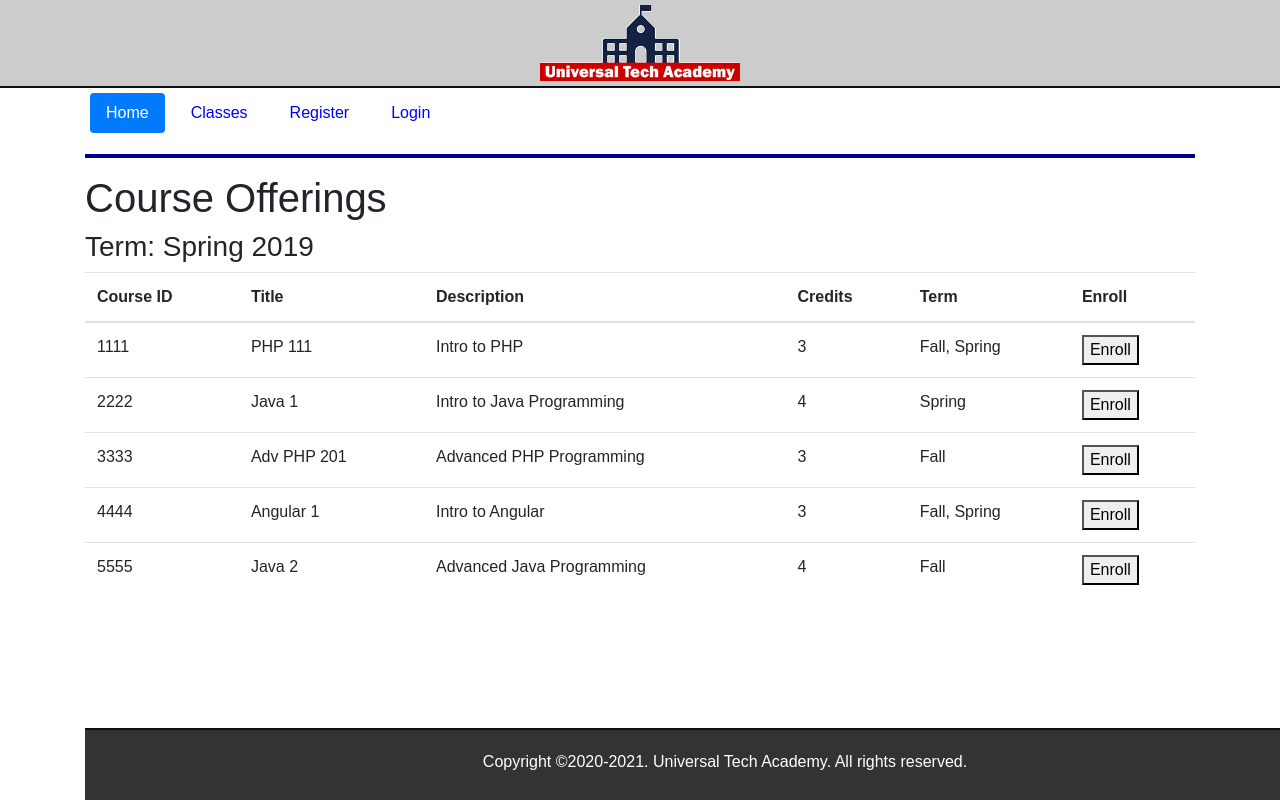
After one commit to akshaybogar/learning_python, a Flask app: page /courses in a window 1280 px wide; the page is wider, and only the part inside the window is pictured. The commit adds this page. Run offline with Flask 2, Linux system fonts and the light colour scheme; some libraries are stand-ins or nearby versions.

Commit message:
created register,login and courses child templates

```diff
--- a/working_with_flask/enrollment/enrollmentapp/routes.py
+++ b/working_with_flask/enrollment/enrollmentapp/routes.py
@@ -5,16 +5,16 @@ from flask import render_template
 @app.route('/index')
 @app.route('/home')
 def index():
-    return render_template('index.html', login=True)
+    return render_template('index.html')
 
 @app.route('/courses')
 def courses():
-    return render_template('course.html', login=True)
+    return render_template('courses.html')
 
 @app.route('/register')
 def register():
-    return render_template('register.html', login=True)
+    return render_template('register.html')
 
 @app.route('/login')
 def login():
-    return render_template('login.html', login=True)
+    return render_template('login.html')
--- /dev/null
+++ b/working_with_flask/enrollment/enrollmentapp/templates/courses.html
@@ -0,0 +1,78 @@
+{% extends "layout.html" %}
+
+    {% block content %}
+    <h1>Course Offerings</h1>
+
+    <!--  Display the Term and Year here --->
+    <h3>Term: Spring 2019</h3>
+
+    <div>
+        <table class="table table-hover">
+            <thead>
+            <tr>
+                <th scope="col">Course ID</th>
+                <th scope="col">Title</th>
+                <th scope="col">Description</th>
+                <th scope="col">Credits</th>
+                <th scope="col">Term</th>
+                <th scope="col">Enroll</th>
+            </tr>
+            </thead>
+            <tbody>
+
+            <!-- Construct the rest of courses here -->
+            <tr>
+                <td scope='row'>1111</td>
+                <td>PHP 111</td>
+                <td>Intro to PHP</td>
+                <td>3</td>
+                <td>Fall, Spring</td>
+                <td>
+                    <button>Enroll</button>
+                </td>
+            </tr>
+            <tr>
+                <td scope='row'>2222</td>
+                <td>Java 1</td>
+                <td>Intro to Java Programming</td>
+                <td>4</td>
+                <td>Spring</td>
+                <td>
+                    <button>Enroll</button>
+                </td>
+            </tr>
+            <tr>
+                <td scope='row'>3333</td>
+                <td>Adv PHP 201</td>
+                <td>Advanced PHP Programming</td>
+                <td>3</td>
+                <td>Fall</td>
+                <td>
+                    <button>Enroll</button>
+                </td>
+            </tr>
+            <tr>
+                <td scope='row'>4444</td>
+                <td>Angular 1</td>
+                <td>Intro to Angular</td>
+                <td>3</td>
+                <td>Fall, Spring</td>
+                <td>
+                    <button>Enroll</button>
+                </td>
+            </tr>
+            <tr>
+                <td scope='row'>5555</td>
+                <td>Java 2</td>
+                <td>Advanced Java Programming</td>
+                <td>4</td>
+                <td>Fall</td>
+                <td>
+                    <button>Enroll</button>
+                </td>
+            </tr>
+            </tbody>
+        </table>
+    </div>
+
+{% endblock %}
--- a/working_with_flask/enrollment/enrollmentapp/templates/index.html
+++ b/working_with_flask/enrollment/enrollmentapp/templates/index.html
@@ -1,8 +1,7 @@
 {% extends "layout.html" %}
 
 {% block content %}
-<div class="container">
-  {% include "includes/nav.html" %}
+
     <div class="row">
         <div class="col-md-12 text-center">
 
@@ -14,5 +13,4 @@
             {% endif %}
             </div>
     </div>
-</div>
 {% endblock %}
--- a/working_with_flask/enrollment/enrollmentapp/templates/layout.html
+++ b/working_with_flask/enrollment/enrollmentapp/templates/layout.html
@@ -11,6 +11,8 @@
 <div class="container-fluid text-center top-container">
     <img src="static/images/uta-logo-200.png">
 </div>
+<div class="container">
+  {% include "includes/nav.html" %}
 
   {% block content %}
 
```
Also changed, not shown: working_with_flask/enrollment/enrollmentapp/templates/login.html (added, +20 -0 lines), working_with_flask/enrollment/enrollmentapp/templates/register.html (added, +20 -0 lines).
